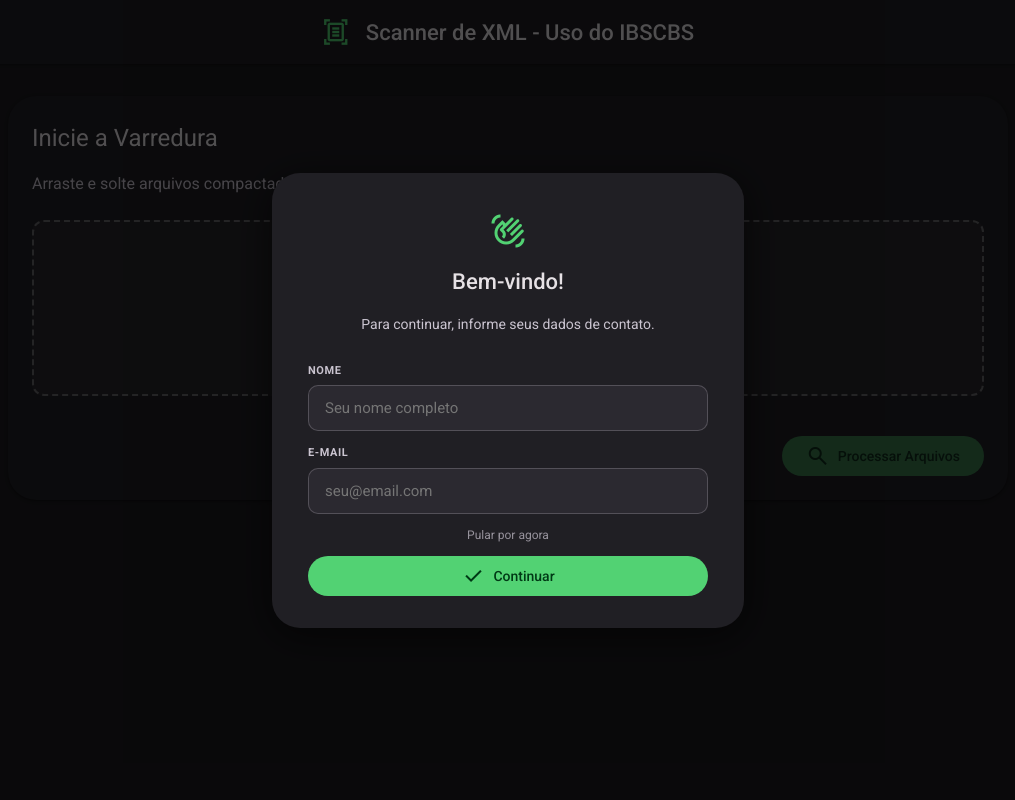
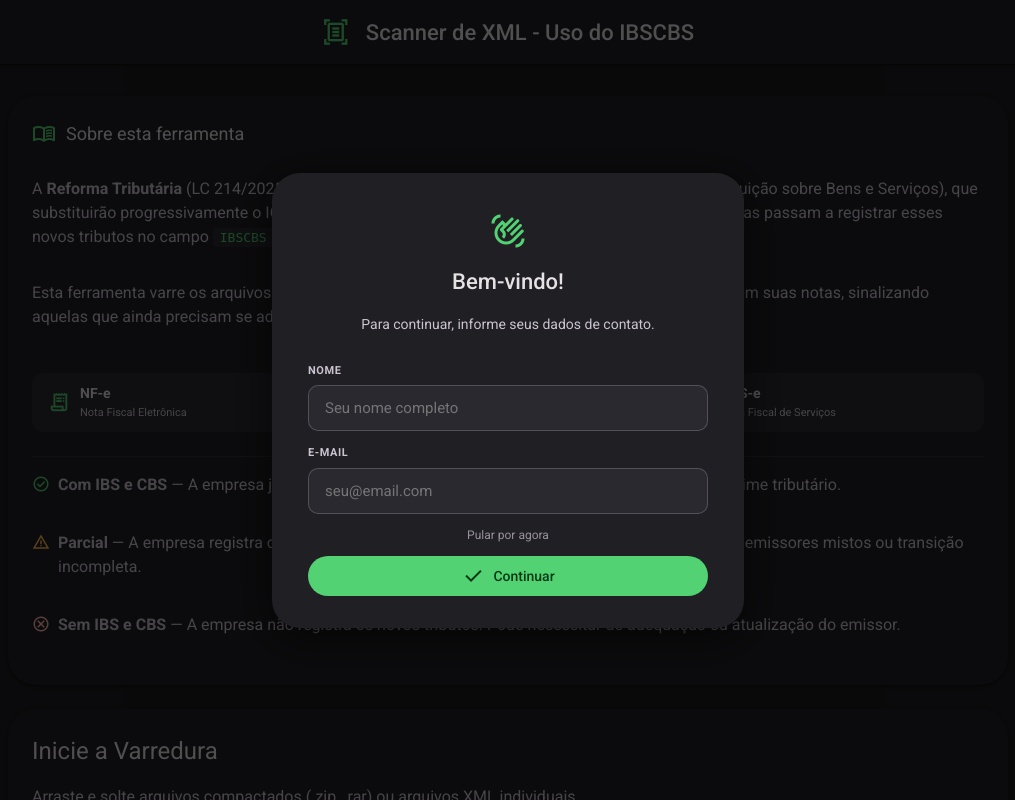
Before and after one commit to Mateusallz1/ibscbs-scanner, a Flask app: page / in a window 1280 px wide. Shown: the whole page, without its empty margins (132-1147 px from the left). Run offline with Flask 3, Linux system fonts and the light colour scheme; parts of the project's set-up code (start-up, migrations or seed data) failed here and were passed over.

Commit message:
Add About section with information and format legends to the main page

```diff
--- a/static/style.css
+++ b/static/style.css
@@ -587,6 +587,97 @@ body.md-body {
     text-align: left;
 }
 
+/* About / Info Section */
+.info-section .md-card-content {
+    display: flex;
+    flex-direction: column;
+    gap: 0;
+}
+
+.info-header {
+    display: flex;
+    align-items: center;
+    gap: 10px;
+    margin-bottom: 14px;
+}
+
+.info-header .md-headline {
+    margin: 0;
+    font-size: 18px;
+}
+
+.inline-code {
+    background: var(--md-sys-color-surface-container-high);
+    color: var(--md-sys-color-primary);
+    font-family: monospace;
+    font-size: 13px;
+    padding: 2px 7px;
+    border-radius: 4px;
+}
+
+.info-formats {
+    display: flex;
+    gap: 10px;
+    margin: 20px 0;
+    flex-wrap: wrap;
+}
+
+.info-format-chip {
+    display: flex;
+    align-items: center;
+    gap: 10px;
+    background: var(--md-sys-color-surface-container-high);
+    border-radius: 12px;
+    padding: 10px 16px;
+    flex: 1;
+    min-width: 150px;
+}
+
+.info-format-chip .material-symbols-outlined {
+    color: var(--md-sys-color-primary);
+    font-size: 22px;
+    flex-shrink: 0;
+}
+
+.format-name {
+    display: block;
+    font-weight: 600;
+    font-size: 14px;
+    color: var(--md-sys-color-on-surface);
+}
+
+.format-desc {
+    display: block;
+    font-size: 11px;
+    color: var(--md-sys-color-on-surface-variant);
+    margin-top: 1px;
+}
+
+.info-legend {
+    display: flex;
+    flex-direction: column;
+    gap: 10px;
+    border-top: 1px solid rgba(202, 196, 208, 0.1);
+    padding-top: 16px;
+    margin-top: 4px;
+}
+
+.legend-item {
+    display: flex;
+    align-items: flex-start;
+    gap: 8px;
+}
+
+.legend-icon {
+    font-size: 18px !important;
+    flex-shrink: 0;
+    margin-top: 2px;
+}
+
+.text-warning {
+    color: #FFB74D;
+}
+
 .empty-state-full {
     display: flex;
     flex-direction: column;
--- a/templates/index.html
+++ b/templates/index.html
@@ -28,6 +28,68 @@
     </header>
 
     <main class="md-main-container">
+
+        <!-- About Section -->
+        <section class="md-card elevation-1 info-section">
+            <div class="md-card-content">
+
+                <div class="info-header">
+                    <span class="material-symbols-outlined text-primary">menu_book</span>
+                    <h2 class="md-headline">Sobre esta ferramenta</h2>
+                </div>
+
+                <p class="md-body-text">
+                    A <strong>Reforma Tributária</strong> (LC&nbsp;214/2025) institui o <strong>IBS</strong>
+                    (Imposto sobre Bens e Serviços) e a <strong>CBS</strong> (Contribuição sobre Bens e Serviços),
+                    que substituirão progressivamente o ICMS, ISS, PIS e COFINS. A partir de 2026, as notas fiscais
+                    eletrônicas passam a registrar esses novos tributos no campo <code class="inline-code">IBSCBS</code>.
+                </p>
+                <p class="md-body-text" style="margin-top: 8px;">
+                    Esta ferramenta varre os arquivos XML enviados e identifica quais empresas já declaram o IBSCBS
+                    em suas notas, sinalizando aquelas que ainda precisam se adequar à nova obrigação tributária.
+                </p>
+
+                <div class="info-formats">
+                    <div class="info-format-chip">
+                        <span class="material-symbols-outlined">receipt_long</span>
+                        <div>
+                            <span class="format-name">NF-e</span>
+                            <span class="format-desc">Nota Fiscal Eletrônica</span>
+                        </div>
+                    </div>
+                    <div class="info-format-chip">
+                        <span class="material-symbols-outlined">storefront</span>
+                        <div>
+                            <span class="format-name">NFC-e</span>
+                            <span class="format-desc">Nota Fiscal ao Consumidor</span>
+                        </div>
+                    </div>
+                    <div class="info-format-chip">
+                        <span class="material-symbols-outlined">home_repair_service</span>
+                        <div>
+                            <span class="format-name">NFS-e</span>
+                            <span class="format-desc">Nota Fiscal de Serviços</span>
+                        </div>
+                    </div>
+                </div>
+
+                <div class="info-legend">
+                    <div class="legend-item">
+                        <span class="material-symbols-outlined text-success legend-icon">check_circle</span>
+                        <span class="md-body-text"><strong>Com IBS e CBS</strong> — A empresa já registra o IBS e a CBS em todas as notas. Adequada ao novo regime tributário.</span>
+                    </div>
+                    <div class="legend-item">
+                        <span class="material-symbols-outlined text-warning legend-icon">warning</span>
+                        <span class="md-body-text"><strong>Parcial</strong> — A empresa registra o IBS e a CBS em parte das notas, mas não em todas. Pode indicar emissores mistos ou transição incompleta.</span>
+                    </div>
+                    <div class="legend-item">
+                        <span class="material-symbols-outlined text-error legend-icon">cancel</span>
+                        <span class="md-body-text"><strong>Sem IBS e CBS</strong> — A empresa não registra os novos tributos. Pode necessitar de adequação ou atualização do emissor.</span>
+                    </div>
+                </div>
+
+            </div>
+        </section>
 
         <!-- Input Card -->
         <section class="md-card elevation-1">
```
